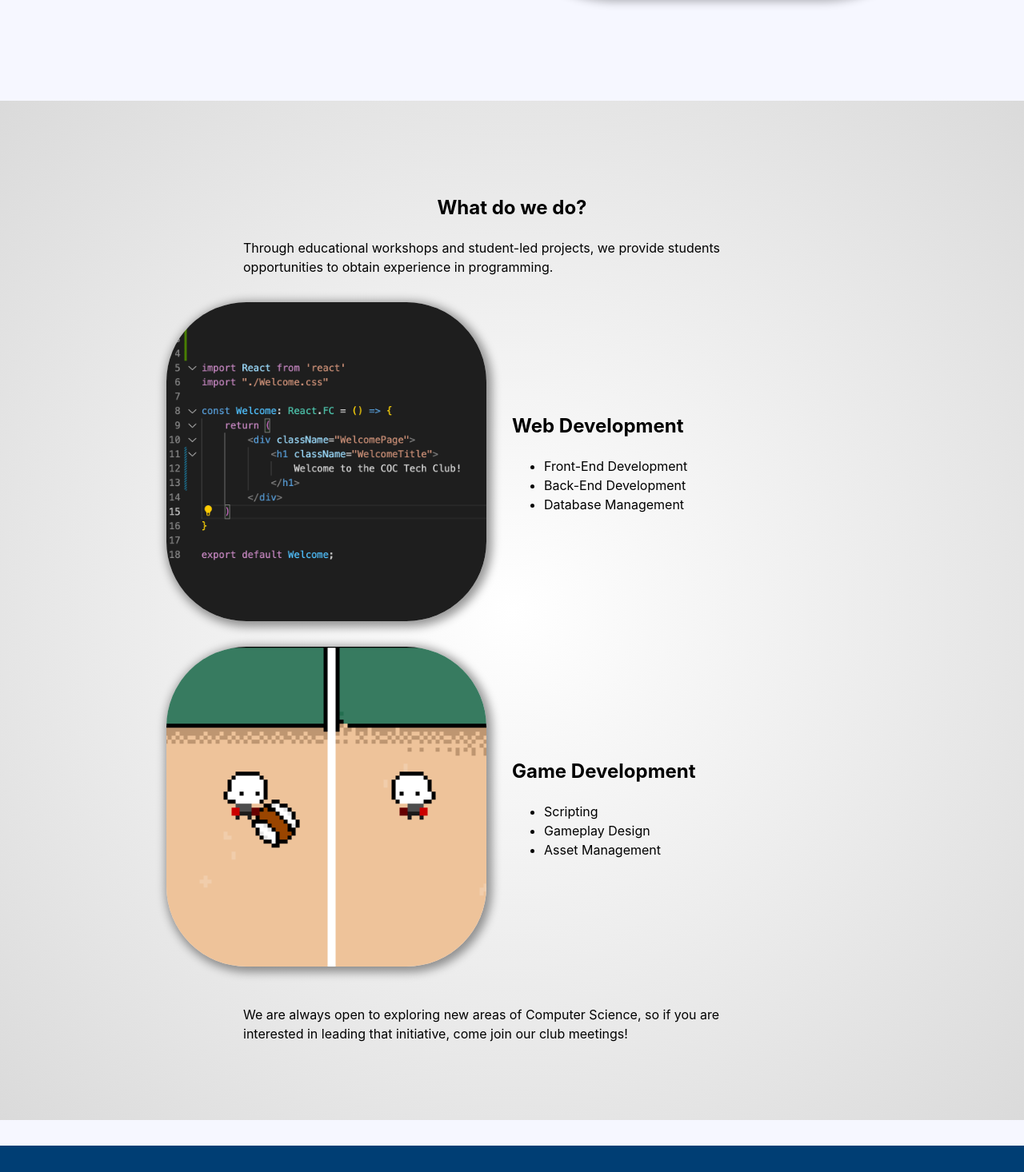
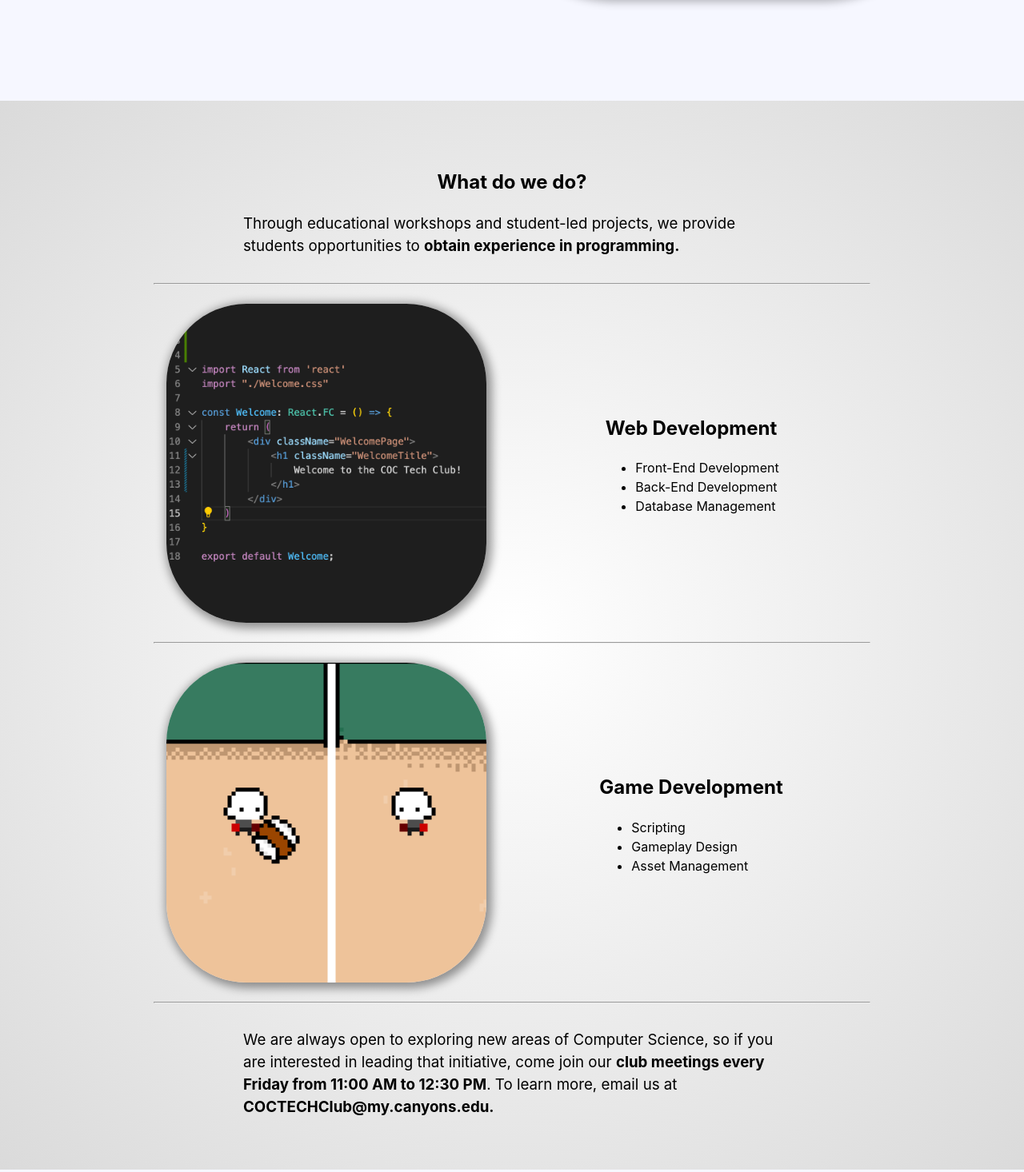
Before and after one commit to cameronaw13/clubwebsite, a React (Vite) app in the folder client/: page /#/ in a window 1280 px wide. Shown: the part 1184-2650 px from the top of the page at 80% size. Built offline with nearby package versions, Linux system fonts and the light colour scheme.

Commit message:
more frontend tweaks w font size

```diff
--- a/client/src/components/HomePage/components/AboutUs.tsx
+++ b/client/src/components/HomePage/components/AboutUs.tsx
@@ -9,7 +9,7 @@ const AboutUs: React.FC = () => {
         <div className="AboutUs">
             <div>
                 <h1>Who are we?</h1>
-                <p>We are a club for students who are interested in Computer Science, Software Engineering, and the tech industry. Our goal is to increase involvement in these fields outside of the academic courses offered at College of the Canyons.</p>
+                <p>We are a club for students who are interested in <b>Computer Science, Software Engineering, and the tech industry.</b> Our goal is to increase involvement in these fields outside of the academic courses offered at College of the Canyons.</p>
             </div>
             <img
                 className="AboutUsImg"
--- a/client/src/components/HomePage/components/WhatWeDo.css
+++ b/client/src/components/HomePage/components/WhatWeDo.css
@@ -9,12 +9,12 @@
 }
 @media(min-width: 992px) {
     .WhatWeDo {
-        padding: 8rem;
+        padding: 6rem 8rem;
     }
 }
 @media(min-width: 1200px) {
     .WhatWeDo {
-        padding: 6rem 12rem;
+        padding: 4rem 12rem;
     }
 }
 
@@ -49,16 +49,13 @@
 }
 
 .WhatWeDoTeamText {
-    width: 75%;
+    margin: auto;
+}
+@media (max-width: 767px) {
+    .WhatWeDoTeamText{
+        width: 75%;
+    }
 }
 .WhatWeDoTeamText > h2{
     text-align: center;
 }
-@media (min-width: 768px) {
-    .WhatWeDoTeamText {
-        width: 100%;
-    }
-    .WhatWeDoTeamText > h2{
-        text-align: left;
-    }
-}
--- a/client/src/components/HomePage/components/WhatWeDo.tsx
+++ b/client/src/components/HomePage/components/WhatWeDo.tsx
@@ -6,10 +6,20 @@ import webImg1 from "/public/who-are-we-web-1.png"
 import gameImg1 from "/public/who-are-we-game-1.png"
 
 const WhatWeDo: React.FC = () => {
+    const clubSchedule = "every Friday from 11:00 AM to 12:30 PM"
+    const clubEmail = "COCTECHClub@my.canyons.edu"
     return (
         <div className="WhatWeDo">
             <h1 style={{textAlign: "center"}}>What do we do?</h1>
-            <p style={{ width: "75%", margin: "auto", marginBottom: "1rem"}}>Through educational workshops and student-led projects, we provide students opportunities to obtain experience in programming.</p>
+            <h3 style={{
+                width: "75%",
+                margin: "auto",
+                marginBottom: "2rem",
+                fontWeight: "normal"
+            }}>
+                Through educational workshops and student-led projects, we provide students opportunities to <b>obtain experience in programming.</b>
+            </h3>
+            <hr></hr>
             <div className="WhatWeDoTeam">
                 <img
                     className="WhatWeDoTeamImg"
@@ -25,6 +35,7 @@ const WhatWeDo: React.FC = () => {
                     </ul>
                 </div>
             </div>
+            <hr></hr>
             <div className="WhatWeDoTeam">
                 <img
                     className="WhatWeDoTeamImg"
@@ -40,7 +51,15 @@ const WhatWeDo: React.FC = () => {
                     </ul>
                 </div>
             </div>
-            <p style={{ width: "75%", margin: "auto", marginTop: "2rem"}}>We are always open to exploring new areas of Computer Science, so if you are interested in leading that initiative, come join our club meetings!</p>
+            <hr></hr>
+            <h3 style={{
+                width: "75%",
+                margin: "auto",
+                marginTop: "2rem",
+                fontWeight: "normal"
+            }}>
+                We are always open to exploring new areas of Computer Science, so if you are interested in leading that initiative, come join our <b>club meetings {clubSchedule}</b>. To learn more, email us at <b>{clubEmail}.</b>
+            </h3>
         </div>
     )
 }
```
